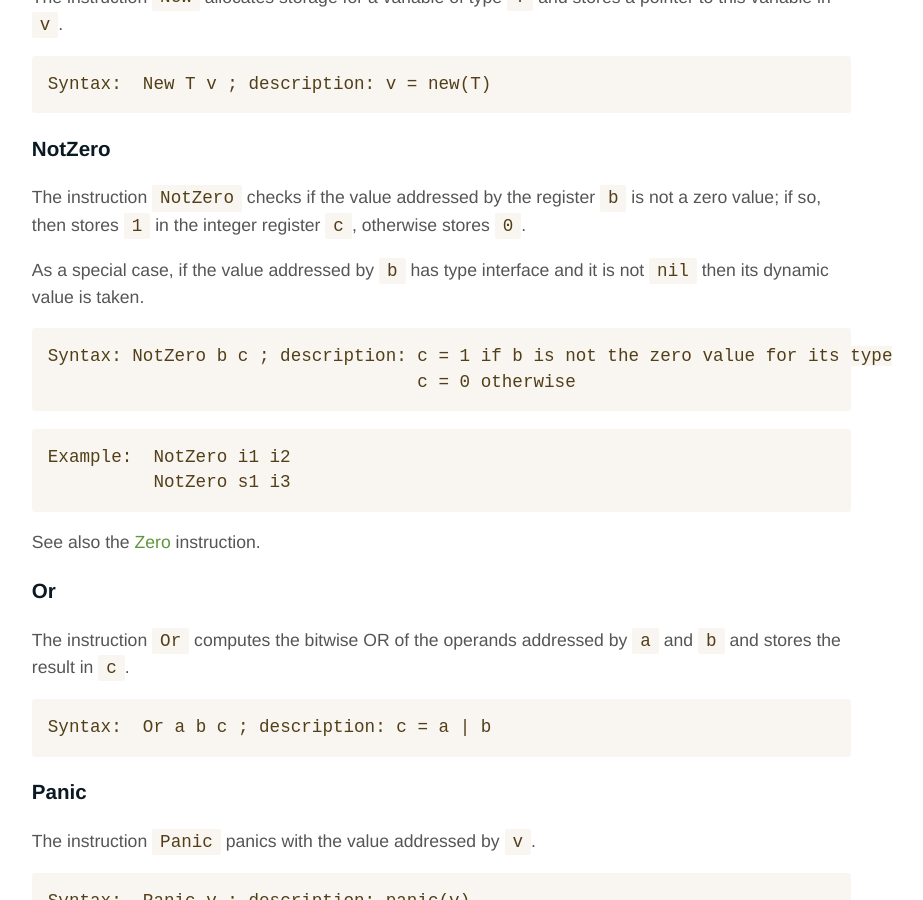
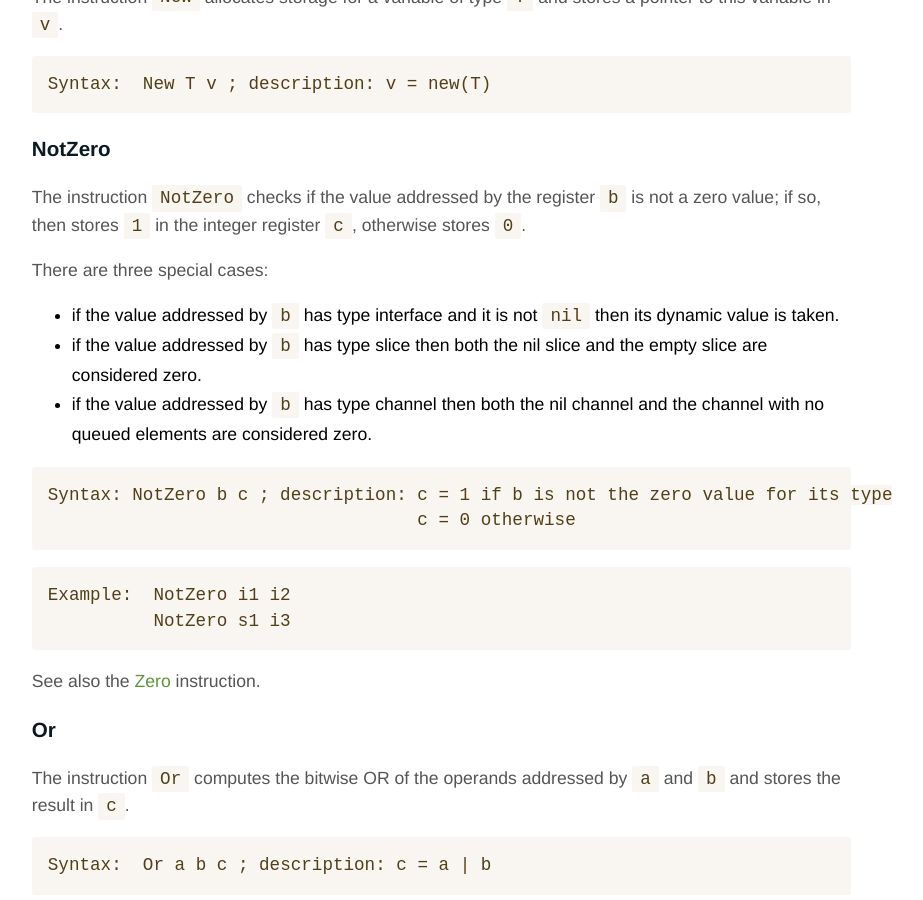
Before and after one commit to open2b/scriggo-site, a Jekyll site: the page built from doc/disassembler.md, in a window 1280 px wide and 900 px high, scrolled down 18266 px. Shown: the whole window, without its empty margins (314-1237 px from the left). Built offline with Jekyll 4.4.1, drawn with Linux system fonts in a browser that asks for light colours; some of the changed text lies outside the part shown.

Commit message:
First commit

````diff
--- a/doc/disassembler.md
+++ b/doc/disassembler.md
@@ -657,8 +657,11 @@ Syntax:  New T v ; description: v = new(T)
 
 The instruction `NotZero` checks if the value addressed by the register `b` is not a zero value; if so, then stores `1` in the integer register `c`, otherwise stores `0`.
 
-As a special case, if the value addressed by `b` has type interface and it is
-not `nil` then its dynamic value is taken.
+There are three special cases:
+
+- if the value addressed by `b` has type interface and it is not `nil` then its dynamic value is taken.
+- if the value addressed by `b` has type slice then both the nil slice and the empty slice are considered zero.
+- if the value addressed by `b` has type channel then both the nil channel and the channel with no queued elements are considered zero.
 
 ```
 Syntax: NotZero b c ; description: c = 1 if b is not the zero value for its type
@@ -1002,8 +1005,11 @@ Syntax:  Xor a b c ; description: c = a ^ b
 
 The instruction `Zero` checks if the value addressed by the register `b` is a zero value; if so, then stores `1` in the integer register `c`, otherwise stores `0`.
 
-As a special case, if the value addressed by `b` has type interface and it is
-not `nil` then its dynamic value is taken.
+There are three special cases:
+
+- if the value addressed by `b` has type interface and it is not `nil` then its dynamic value is taken.
+- if the value addressed by `b` has type slice then both the nil slice and the empty slice are considered zero.
+- if the value addressed by `b` has type channel then both the nil channel and the channel with no queued elements are considered zero.
 
 ```
 Syntax: Zero b c ; description: c = 1 if b is the zero value for its type
````
